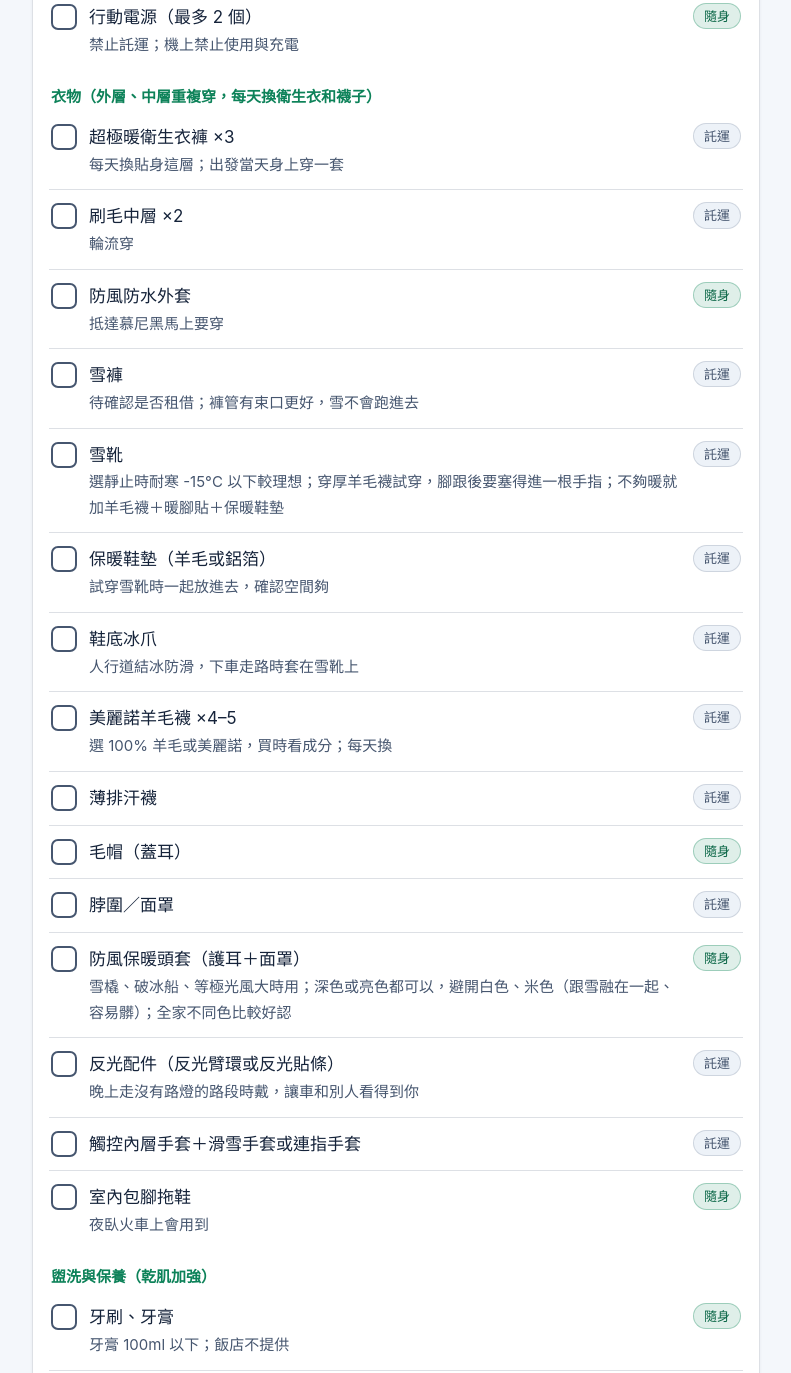
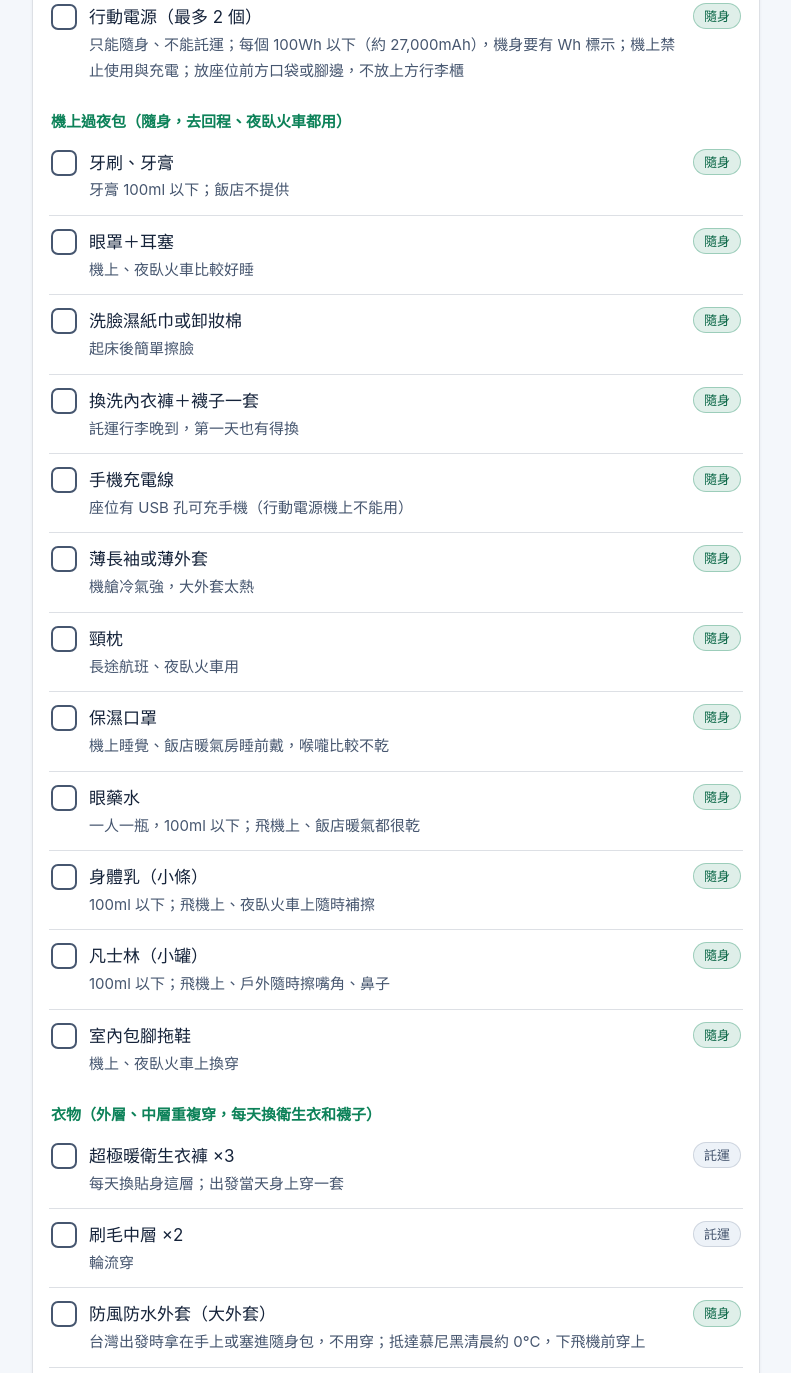
Before and after one commit to 335588yyyti/finlandtrip, a plain HTML site: page index.html in a window 1280 px wide. Shown: the part 4872-6245 px from the top of the page, without its empty margins (244-1035 px from the left). Drawn offline with Linux system fonts and the light colour scheme.

Commit message:
Add overnight flight kit, carry-on cold gear and airline/EU luggage rules
Co-Authored-By: Claude Opus 5.5 <noreply@anthropic.com>
Claude-Session: https://claude.ai/code/session_0158LfrU9qozfoHoDA2eERiL

```diff
--- a/index.html
+++ b/index.html
@@ -269,7 +269,8 @@ footer{padding:36px 0 48px;text-align:center;color:var(--muted);font-size:15px}
     <p class="small muted">
       <span class="tag carry">隨身</span> 帶上飛機的手提行李
       <span class="tag">託運</span> 放大行李箱<br>
-      超過 100ml 的液體（乳液、大瓶藥水等）一律放託運；行動電源只能隨身、不能託運。
+      <strong>隨身液體規則</strong>：液體、膏狀、凝膠每瓶 100ml 以下，全部裝進一個 1 公升透明夾鏈袋，過安檢時拿出來；超過 100ml 的一律放託運。<br>
+      行動電源、備用鋰電池只能隨身、不能託運；冰爪等有尖刺的物品只能託運。
     </p>
   </section>
 
@@ -346,7 +347,7 @@ footer{padding:36px 0 48px;text-align:center;color:var(--muted);font-size:15px}
     <div class="grid">
       <div class="info"><div class="k">時差</div><div class="v">芬蘭 比台灣慢 6 小時<br>德國 比台灣慢 7 小時</div></div>
       <div class="info"><div class="k">電壓／插頭</div><div class="v">220–240V<br>雙圓孔插頭</div></div>
-      <div class="info"><div class="k">託運行李（長榮）</div><div class="v">經濟艙每人 2 件<br>每件 23kg</div></div>
+      <div class="info"><div class="k">託運行李（長榮）</div><div class="v">經濟艙每人 2 件<br>每件 23kg<br><span class="small muted">手提 1 件 7kg（以機票為準）</span></div></div>
       <div class="info"><div class="k">小費建議</div><div class="v">領隊／司機 每人 €120<br>床頭 每房每晚 €1</div></div>
       <div class="info wide"><div class="k">飯店備品</div><div class="v">不提供拖鞋、牙刷、牙膏，要自己帶</div></div>
       <div class="info wide"><div class="k">熱水</div><div class="v">鍋爐式供水，不熱時等 30–60 分鐘再試</div></div>
@@ -561,42 +562,48 @@ footer{padding:36px 0 48px;text-align:center;color:var(--muted);font-size:15px}
   var PERSONAL = [
     { group:"證件與電子" },
     { id:"passport", name:"護照", where:"隨身", note:"效期需到 2027/8/3 以後" },
-    { id:"power", name:"行動電源（最多 2 個）", where:"隨身", note:"禁止託運；機上禁止使用與充電" },
+    { id:"power", name:"行動電源（最多 2 個）", where:"隨身", note:"只能隨身、不能託運；每個 100Wh 以下（約 27,000mAh），機身要有 Wh 標示；機上禁止使用與充電；放座位前方口袋或腳邊，不放上方行李櫃" },
+    { group:"機上過夜包（隨身，去回程、夜臥火車都用）" },
+    { id:"tooth", name:"牙刷、牙膏", where:"隨身", note:"牙膏 100ml 以下；飯店不提供" },
+    { id:"eyemask", name:"眼罩＋耳塞", where:"隨身", note:"機上、夜臥火車比較好睡" },
+    { id:"facewipe", name:"洗臉濕紙巾或卸妝棉", where:"隨身", note:"起床後簡單擦臉" },
+    { id:"spareset", name:"換洗內衣褲＋襪子一套", where:"隨身", note:"託運行李晚到，第一天也有得換" },
+    { id:"cable", name:"手機充電線", where:"隨身", note:"座位有 USB 孔可充手機（行動電源機上不能用）" },
+    { id:"thinlayer", name:"薄長袖或薄外套", where:"隨身", note:"機艙冷氣強，大外套太熱" },
+    { id:"neckpillow", name:"頸枕", where:"隨身", note:"長途航班、夜臥火車用" },
+    { id:"moistmask", name:"保濕口罩", where:"隨身", note:"機上睡覺、飯店暖氣房睡前戴，喉嚨比較不乾" },
+    { id:"eyedrop", name:"眼藥水", where:"隨身", note:"一人一瓶，100ml 以下；飛機上、飯店暖氣都很乾" },
+    { id:"bodylotion_s", name:"身體乳（小條）", where:"隨身", note:"100ml 以下；飛機上、夜臥火車上隨時補擦" },
+    { id:"vaseline_s", name:"凡士林（小罐）", where:"隨身", note:"100ml 以下；飛機上、戶外隨時擦嘴角、鼻子" },
+    { id:"slippers", name:"室內包腳拖鞋", where:"隨身", note:"機上、夜臥火車上換穿" },
     { group:"衣物（外層、中層重複穿，每天換衛生衣和襪子）" },
     { id:"base", name:"超極暖衛生衣褲 ×3", where:"託運", note:"每天換貼身這層；出發當天身上穿一套" },
     { id:"fleece", name:"刷毛中層 ×2", where:"託運", note:"輪流穿" },
-    { id:"shell", name:"防風防水外套", where:"隨身", note:"抵達慕尼黑馬上要穿" },
+    { id:"shell", name:"防風防水外套（大外套）", where:"隨身", note:"台灣出發時拿在手上或塞進隨身包，不用穿；抵達慕尼黑清晨約 0°C，下飛機前穿上" },
     { id:"snowpants", name:"雪褲", where:"託運", note:"待確認是否租借；褲管有束口更好，雪不會跑進去" },
     { id:"boots", name:"雪靴", where:"託運", note:"選靜止時耐寒 -15°C 以下較理想；穿厚羊毛襪試穿，腳跟後要塞得進一根手指；不夠暖就加羊毛襪＋暖腳貼＋保暖鞋墊" },
     { id:"warminsole", name:"保暖鞋墊（羊毛或鋁箔）", where:"託運", note:"試穿雪靴時一起放進去，確認空間夠" },
-    { id:"crampon", name:"鞋底冰爪", where:"託運", note:"人行道結冰防滑，下車走路時套在雪靴上" },
+    { id:"crampon", name:"鞋底冰爪", where:"託運", note:"有尖刺，不能放隨身；人行道結冰防滑，下車走路時套在雪靴上" },
     { id:"wool", name:"美麗諾羊毛襪 ×4–5", where:"託運", note:"選 100% 羊毛或美麗諾，買時看成分；每天換" },
     { id:"thinsock", name:"薄排汗襪", where:"託運" },
-    { id:"hat", name:"毛帽（蓋耳）", where:"隨身" },
-    { id:"neck", name:"脖圍／面罩", where:"託運" },
+    { id:"hat", name:"毛帽（蓋耳）", where:"隨身", note:"下飛機就要戴" },
+    { id:"neck", name:"脖圍／面罩", where:"隨身", note:"下飛機就要戴" },
     { id:"hood", name:"防風保暖頭套（護耳＋面罩）", where:"隨身", note:"雪橇、破冰船、等極光風大時用；深色或亮色都可以，避開白色、米色（跟雪融在一起、容易髒）；全家不同色比較好認" },
+    { id:"gloves", name:"觸控內層手套＋滑雪手套或連指手套", where:"隨身", note:"下飛機就要戴" },
     { id:"reflect", name:"反光配件（反光臂環或反光貼條）", where:"託運", note:"晚上走沒有路燈的路段時戴，讓車和別人看得到你" },
-    { id:"gloves", name:"觸控內層手套＋滑雪手套或連指手套", where:"託運" },
-    { id:"slippers", name:"室內包腳拖鞋", where:"隨身", note:"夜臥火車上會用到" },
     { group:"盥洗與保養（乾肌加強）" },
-    { id:"tooth", name:"牙刷、牙膏", where:"隨身", note:"牙膏 100ml 以下；飯店不提供" },
     { id:"face", name:"臉部保濕：化妝水或精華＋滋潤乳霜", where:"託運", note:"大罐放託運，100ml 以下小瓶可隨身" },
     { id:"lip", name:"護唇膏", where:"隨身", note:"隨時補，睡前厚敷當唇膜" },
     { id:"handcream", name:"護手霜", where:"隨身", note:"小條 100ml 以下；戶外回來、洗手後就擦" },
-    { id:"cuticle", name:"指緣油", where:"隨身", note:"極冷乾燥指甲易裂、翹；睡前擦指緣" },
-    { id:"vaseline_s", name:"凡士林（小罐）", where:"隨身", note:"飛機上、戶外隨時擦嘴角、鼻子" },
-    { id:"bodylotion_s", name:"身體乳（小條）", where:"隨身", note:"100ml 以下；飛機上、夜臥火車上隨時補擦" },
-    { group:"眼睛與機上用品" },
-    { id:"eyedrop", name:"眼藥水", where:"隨身", note:"一人一瓶；飛機上、飯店暖氣都很乾" },
+    { id:"cuticle", name:"指緣油", where:"隨身", note:"100ml 以下；極冷乾燥指甲易裂、翹，睡前擦指緣" },
+    { group:"眼睛與其他" },
     { id:"glasses", name:"眼鏡＋眼鏡盒", where:"隨身", note:"有戴才需要；眼睛乾或冷風大時改戴眼鏡比較舒服" },
     { id:"contacts", name:"隱形眼鏡", where:"隨身", note:"有戴才需要；帶足天數再多幾副備用" },
     { id:"lenssol", name:"隱形眼鏡保養液", where:"託運", note:"大瓶放託運；隨身帶 100ml 以下旅行瓶" },
     { id:"sunglasses", name:"墨鏡", where:"隨身", note:"雪地反光刺眼；白天戶外、坐雪橇用" },
     { id:"mask", name:"口罩", where:"隨身", note:"機場、機上人多時戴；帶幾片備用" },
-    { id:"moistmask", name:"保濕口罩", where:"隨身", note:"機上睡覺、飯店暖氣房睡前戴，喉嚨比較不乾" },
-    { id:"neckpillow", name:"頸枕", where:"隨身", note:"長途航班、夜臥火車用" },
     { group:"藥品" },
-    { id:"meds", name:"個人常備藥", where:"隨身", note:"帶足天數再多 3 天；保留原包裝、附英文藥單" },
+    { id:"meds", name:"個人常備藥", where:"隨身", note:"帶足天數再多 3 天；保留原包裝、附英文藥單；安眠藥、強效止痛藥等管制藥品進芬蘭可能要額外證明，先問開藥的醫院；藥水 100ml 以下，超過要附醫師證明" },
     { id:"m_cold", name:"感冒藥", where:"隨身" },
     { id:"m_fever", name:"退燒止痛藥", where:"隨身" },
     { id:"m_gi", name:"腸胃藥／止瀉藥", where:"隨身" },
@@ -623,8 +630,8 @@ footer{padding:36px 0 48px;text-align:center;color:var(--muted);font-size:15px}
     { group:"追極光用品" },
     { id:"tripod", name:"手機腳架＋藍牙遙控器", where:"託運", note:"拍極光要長時間曝光，手持會糊；出發前先在家練習架設" },
     { id:"thermos", name:"小保溫瓶", where:"託運", note:"等極光時裝熱茶；過安檢前要清空" },
-    { id:"snack", name:"零食", where:"隨身", note:"巧克力、餅乾，等極光時補充熱量" },
-    { id:"torch", name:"小手電筒（有紅光模式更好）", where:"託運", note:"暗處走雪地照路；紅光不影響眼睛適應黑暗、不干擾別人拍照" },
+    { id:"snack", name:"零食", where:"隨身", note:"巧克力、餅乾，等極光時補充熱量；不要帶含肉、含奶的（牛肉乾、肉鬆、起司、奶粉），歐盟禁止從台灣帶入" },
+    { id:"torch", name:"小手電筒（有紅光模式更好）", where:"隨身", note:"內建鋰電池放隨身，備用電池只能隨身；暗處走雪地照路，紅光不影響眼睛適應黑暗、不干擾別人拍照" },
     { group:"身體保養（全家乾肌）" },
     { id:"bodylotion", name:"身體乳（大罐、滋潤型）", where:"託運", note:"全家共用；洗完澡 3 分鐘內擦" },
     { id:"vaseline", name:"凡士林（大罐）", where:"託運", note:"全家共用；睡前擦嘴角、鼻子、腳跟乾裂處" },
@@ -688,7 +695,7 @@ footer{padding:36px 0 48px;text-align:center;color:var(--muted);font-size:15px}
     { id:"gear", name:"雪橇業者是否借雪衣、雪靴" },
     { id:"igloo", name:"極光玻璃屋是哪一晚（D4–D6）" },
     { id:"train", name:"夜臥火車設備（盥洗、插座、毛巾）" },
-    { id:"domestic", name:"國內線行李限制" },
+    { id:"domestic", name:"歐洲段航班（慕尼黑↔赫爾辛基、拉普蘭→赫爾辛基）是哪家航空、手提與託運限制" },
     { id:"handwarmer", name:"充電暖手寶算不算行動電源" },
     { id:"float", name:"冰海漂浮年齡限制" },
     { id:"santa", name:"聖誕老人拍照是否收費" },
```
